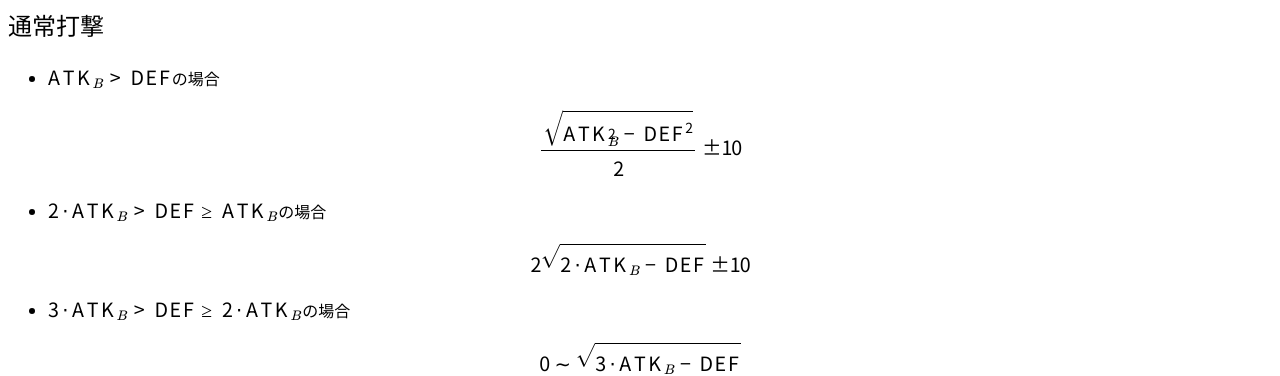
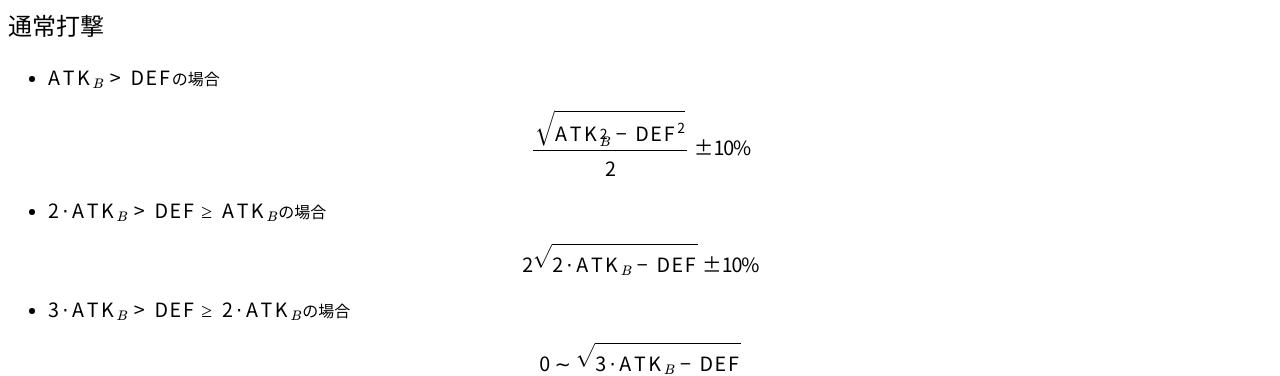
Before and after one commit to chiorex/TDQ_DATA_DAT, a Jekyll site: the page built from tdq1/damage.md, in a window 1280 px wide. Shown: the part 231-607 px from the top of the page. Built offline with Jekyll 4.4.1, drawn with Linux system fonts in a browser that asks for light colours; some web fonts are replaced.

Commit message:
[Jekyll] '%'のエスケープ方法の違いに対応（MathJax v3.2.0 ---> v3.2.2）

```diff
--- a/tdq1/damage.md
+++ b/tdq1/damage.md
@@ -17,13 +17,13 @@
 * $\mathrm{ATK}_B \gt \mathrm{DEF}$の場合
 
 $$
-	\dfrac{\sqrt{\mathrm{ATK}_B^{2}-\mathrm{DEF}^{2}}}{2}\pm{}10\\%
+	\dfrac{\sqrt{\mathrm{ATK}_B^{2}-\mathrm{DEF}^{2}}}{2}\pm{}10\%
 $$
 
 * $2\cdot{}\mathrm{ATK}_B \gt \mathrm{DEF} \ge \mathrm{ATK}_B$の場合
 
 $$
-	2\sqrt{2\cdot\mathrm{ATK}_B-\mathrm{DEF}}\pm{}10\\%
+	2\sqrt{2\cdot\mathrm{ATK}_B-\mathrm{DEF}}\pm{}10\%
 $$
 
 * $3\cdot{}\mathrm{ATK}_B \gt \mathrm{DEF} \ge 2\cdot{}\mathrm{ATK}_B$の場合
```
Also changed, not shown: tdq2/damage.md (+2 -2 lines).
